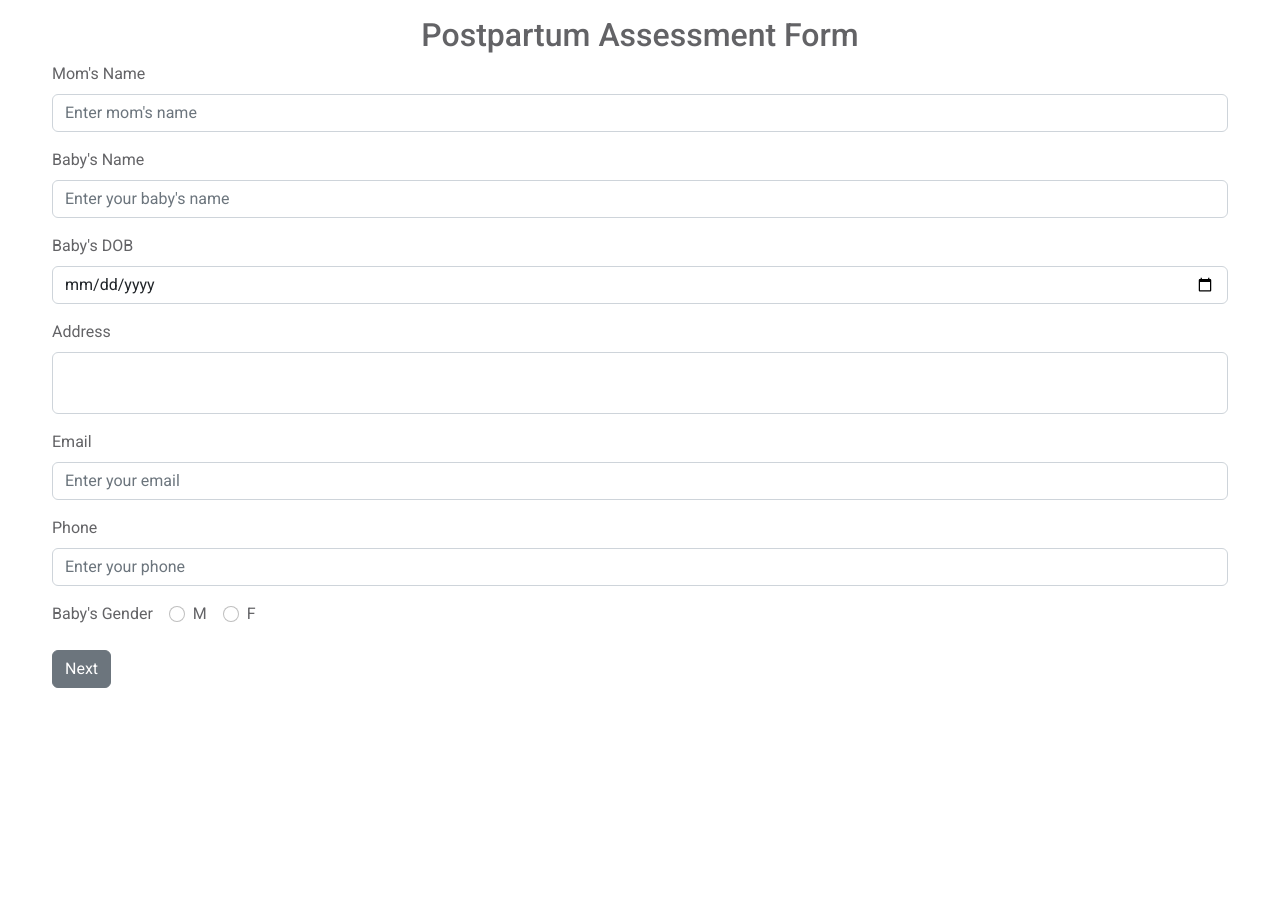
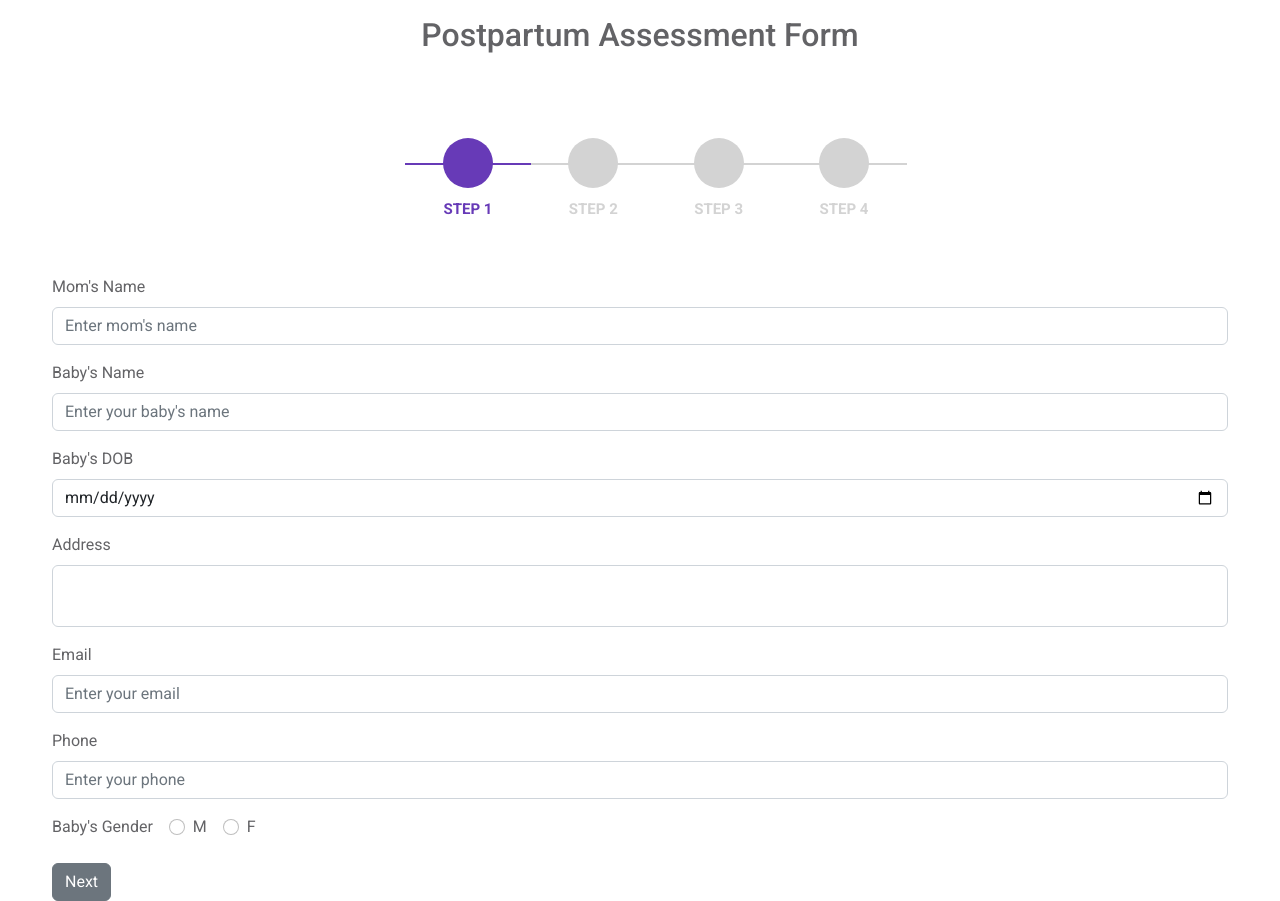
Before and after one commit to rajashriudhoji/healthCareRFP, a React (Create React App) app in the folder healthCare-Frontend/: page /step-one in a window 1280 px wide. Before the commit the page ends 800 px from the top, so only its background shows below. Built offline with nearby package versions, Linux system fonts and the light colour scheme.

Commit message:
Added Stpper

```diff
--- a/healthCare-Frontend/src/components/assessment-form/step-one/StepOne.js
+++ b/healthCare-Frontend/src/components/assessment-form/step-one/StepOne.js
@@ -2,6 +2,7 @@ import { useContext } from "react";
 import { Button, Form } from "react-bootstrap";
 import { useForm } from "react-hook-form";
 import DataContext from "../../../context/DataContext";
+import Stepper from "../../stepper/Stepper";
 import {
   ATLEAST_ONE_SELECT,
   REQUIRED_ERROR_MSG,
@@ -10,7 +11,8 @@ import {
 import Header from "../form-header/Header";
 import "./stepone.css";
 
-const StepOne = () => {
+const StepOne = (props) => {
+  const { step, handleNextClick } = props;
   const { setData } = useContext(DataContext);
   const {
     register,
@@ -31,6 +33,7 @@ const StepOne = () => {
   return (
     <div>
       <Header />
+      <Stepper step={step} />
       <div className="step-form container step-one">
         <Form onSubmit={handleSubmit(handleFormSubmit)}>
           <Form.Group className="mb-3" controlId="motherName">
@@ -132,7 +135,7 @@ const StepOne = () => {
               <p className="errorMsg">{ATLEAST_ONE_SELECT}</p>
             )}
           </Form.Group>
-          <Button variant="secondary" type="submit">
+          <Button variant="secondary" type="submit" onClick={handleNextClick}>
             Next
           </Button>
         </Form>
--- /dev/null
+++ b/healthCare-Frontend/src/components/stepper/Stepper.js
@@ -0,0 +1,33 @@
+import "./stepper.css";
+
+function Stepper(props) {
+  const { step } = props;
+  return (
+    <div className="container-fluid">
+      <div className="row justify-content-center">
+        <div className="col-11 col-sm-10 col-md-10 col-lg-6 col-xl-5 text-center p-0 mt-3 mb-2">
+          <div className="card px-0 pt-4 pb-0 mt-3 mb-3">
+            <form id="msform">
+              <ul id="progressbar">
+                <li className={step === 1 ? "active" : ""} id="account">
+                  <strong>STEP 1</strong>
+                </li>
+                <li className={step === 2 ? "active" : ""} id="personal">
+                  <strong>STEP 2</strong>
+                </li>
+                <li className={step === 3 ? "active" : ""} id="payment">
+                  <strong>STEP 3</strong>
+                </li>
+                <li className={step === 4 ? "active" : ""} id="confirm">
+                  <strong>STEP 4</strong>
+                </li>
+              </ul>
+            </form>
+          </div>
+        </div>
+      </div>
+    </div>
+  );
+}
+
+export default Stepper;
--- /dev/null
+++ b/healthCare-Frontend/src/components/stepper/stepper.css
@@ -0,0 +1,182 @@
+* {
+    margin: 0;
+    padding: 0
+}
+
+html {
+    height: 100%
+}
+
+p {
+    color: grey
+}
+
+#heading {
+    text-transform: uppercase;
+    color: #673AB7;
+    font-weight: normal
+}
+
+#msform {
+    text-align: center;
+    position: relative;
+    margin-top: 20px
+}
+
+#msform fieldset {
+    background: white;
+    border: 0 none;
+    border-radius: 0.5rem;
+    box-sizing: border-box;
+    width: 100%;
+    margin: 0;
+    padding-bottom: 20px;
+    position: relative
+}
+
+#msform fieldset:not(:first-of-type) {
+    display: none
+}
+
+#msform input,
+#msform textarea {
+    padding: 8px 15px 8px 15px;
+    border: 1px solid #ccc;
+    border-radius: 0px;
+    margin-bottom: 25px;
+    margin-top: 2px;
+    width: 100%;
+    box-sizing: border-box;
+    font-family: montserrat;
+    color: #2C3E50;
+    background-color: #ECEFF1;
+    font-size: 16px;
+    letter-spacing: 1px
+}
+
+#msform input:focus,
+#msform textarea:focus {
+    -moz-box-shadow: none !important;
+    -webkit-box-shadow: none !important;
+    box-shadow: none !important;
+    border: 1px solid #673AB7;
+    outline-width: 0
+}
+
+#msform .action-button {
+    width: 100px;
+    background: #673AB7;
+    font-weight: bold;
+    color: white;
+    border: 0 none;
+    border-radius: 0px;
+    cursor: pointer;
+    padding: 10px 5px;
+    margin: 10px 0px 10px 5px;
+    float: right
+}
+
+#msform .action-button:hover,
+#msform .action-button:focus {
+    background-color: #311B92
+}
+
+#msform .action-button-previous {
+    width: 100px;
+    background: #616161;
+    font-weight: bold;
+    color: white;
+    border: 0 none;
+    border-radius: 0px;
+    cursor: pointer;
+    padding: 10px 5px;
+    margin: 10px 5px 10px 0px;
+    float: right
+}
+
+#msform .action-button-previous:hover,
+#msform .action-button-previous:focus {
+    background-color: #000000
+}
+
+.card {
+    z-index: 0;
+    border: none;
+    position: relative
+}
+
+.steps {
+    font-size: 25px;
+    color: gray;
+    margin-bottom: 10px;
+    font-weight: normal;
+    text-align: right
+}
+
+#progressbar {
+    margin-bottom: 30px;
+    overflow: hidden;
+    color: lightgrey
+}
+
+#progressbar .active {
+    color: #673AB7
+}
+
+#progressbar li {
+    list-style-type: none;
+    font-size: 15px;
+    width: 25%;
+    float: left;
+    position: relative;
+    font-weight: 400
+}
+
+#progressbar #account:before {
+    font-family: FontAwesome;
+    content: "\f13e"
+}
+
+#progressbar #personal:before {
+    font-family: FontAwesome;
+    content: "\f007"
+}
+
+#progressbar #payment:before {
+    font-family: FontAwesome;
+    content: "\f030"
+}
+
+#progressbar #confirm:before {
+    font-family: FontAwesome;
+    content: "\f00c"
+}
+
+#progressbar li:before {
+    width: 50px;
+    height: 50px;
+    line-height: 45px;
+    display: block;
+    font-size: 20px;
+    color: #ffffff;
+    background: lightgray;
+    border-radius: 50%;
+    margin: 0 auto 10px auto;
+    padding: 2px
+}
+
+#progressbar li:after {
+    content: '';
+    width: 100%;
+    height: 2px;
+    background: lightgray;
+    position: absolute;
+    left: 0;
+    top: 25px;
+    z-index: -1
+}
+
+#progressbar li.active:before,
+#progressbar li.active:after {
+    background: #673AB7
+}
--- a/healthCare-Frontend/src/index.js
+++ b/healthCare-Frontend/src/index.js
@@ -1,13 +1,29 @@
 import "bootstrap/dist/css/bootstrap.min.css";
 import { useState } from "react";
 import ReactDOM from "react-dom";
-import { BrowserRouter, Navigate, Route, Routes } from "react-router-dom";
+import {
+  BrowserRouter,
+  Navigate,
+  Route,
+  Routes,
+  useNavigate,
+} from "react-router-dom";
 import StepOne from "./components/assessment-form/step-one/StepOne";
 import Home from "./components/home/Home";
 import DataContext from "./context/DataContext";
 import "./index.css";
 
+const AppWrapper = () => {
+  return (
+    <BrowserRouter>
+      <AppRoutes />
+    </BrowserRouter>
+  );
+};
+
 const AppRoutes = () => {
+  let history = useNavigate();
+
   const [data, setData] = useState({
     patient: {
       patientId: "",
@@ -21,17 +37,47 @@ const AppRoutes = () => {
     },
   });
 
+  const [step, setStep] = useState(1);
+
+  const getURL = (step) => {
+    switch (step) {
+      case 1:
+        history("/step-one");
+        break;
+      // case 2:
+      //   history("/step-two");
+      //   break;
+
+      default:
+        setStep(1);
+        history("/step-one");
+        break;
+    }
+  };
+  const handleNextClick = () => {
+    setStep(step + 1);
+    getURL(step + 1);
+  };
+  const handlePreviousClick = () => {
+    setStep(step - 1);
+    getURL(step - 1);
+  };
+  const handleFinish = () => {
+    console.log("Step", step);
+  };
+
   return (
-    <BrowserRouter>
       <DataContext.Provider value={{ data, setData }}>
         <Routes>
           <Route path="/" element={<Home />} />
-          <Route path="/step-one" element={<StepOne />} />
+          <Route
+            path="/step-one"
+            element={<StepOne handleNextClick={handleNextClick} step={step} />}
+          />
           <Route path="*" element={<Navigate to="/" />} />
         </Routes>
       </DataContext.Provider>
-    </BrowserRouter>
   );
 };
 
-ReactDOM.render(<AppRoutes />, document.getElementById("root"));
+ReactDOM.render(<AppWrapper />, document.getElementById("root"));
```
